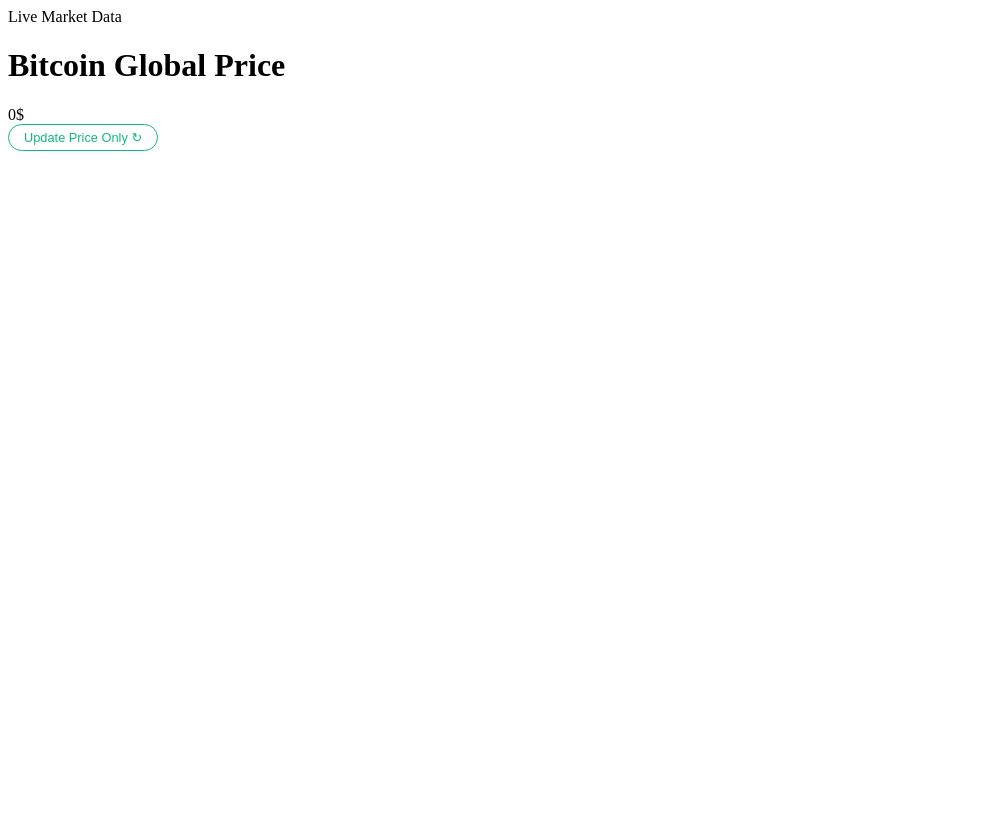
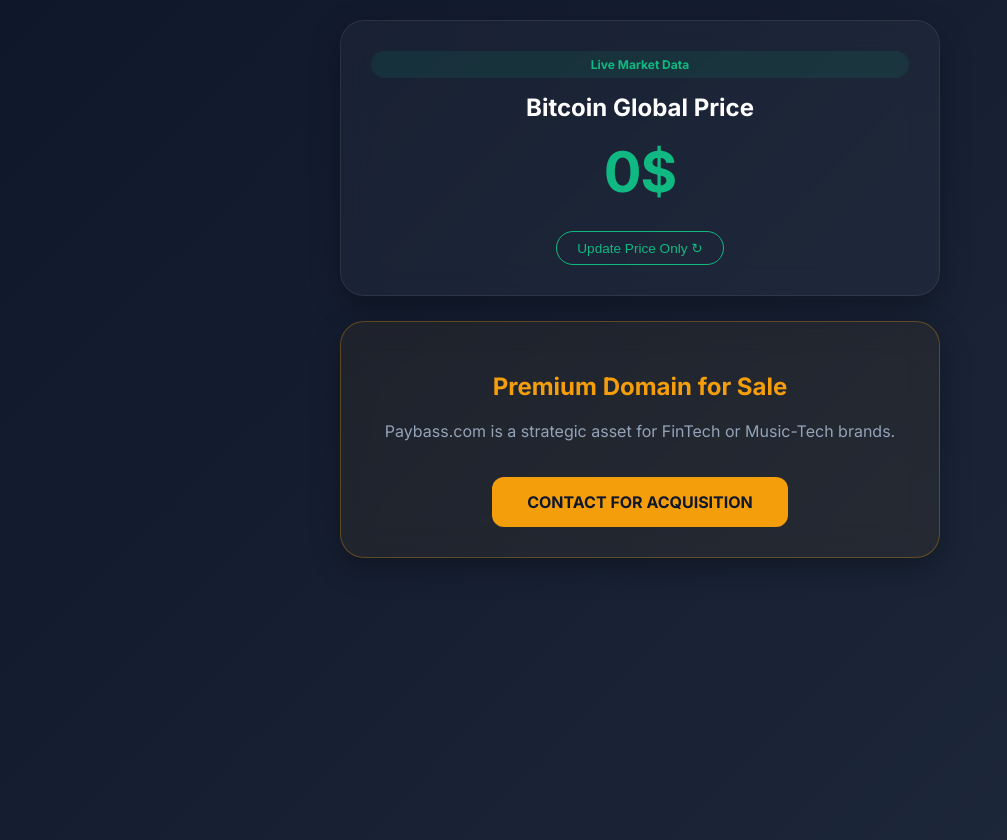
Before and after one commit to RaniaAkramm/CieloLounge, a Flask app: page / in a window 1280 px wide. Shown: the whole page, without its empty margins (0-1007 px from the left). Before the commit the page ends 151 px from the top, so only its background shows below. Run offline with Flask 3, Linux system fonts and the light colour scheme; data that the repository does not hold is empty.

Commit message:
Update index.html

```diff
--- a/templates/index.html
+++ b/templates/index.html
@@ -1,30 +1,73 @@
+<!DOCTYPE html>
+<html lang="en">
+<head>
+    <meta charset="UTF-8">
+    <meta name="viewport" content="width=device-width, initial-scale=1.0">
+    <title>Paybass | Global Dashboard</title>
+    <link href="https://fonts.googleapis.com/css2?family=Inter:wght@400;700&family=Tajawal:wght@400;700&display=swap" rel="stylesheet">
+    <style>
+        body {
+            background: linear-gradient(135deg, #0f172a 0%, #1e293b 100%);
+            color: white; font-family: 'Inter', 'Tajawal', sans-serif;
+            margin: 0; display: flex; flex-direction: column; align-items: center;
+            min-height: 100vh; padding: 20px;
+        }
+        .container { width: 100%; max-width: 600px; text-align: center; }
+        .card {
+            background: rgba(255, 255, 255, 0.03); backdrop-filter: blur(15px);
+            border-radius: 24px; padding: 30px; margin-bottom: 25px;
+            border: 1px solid rgba(255, 255, 255, 0.08); box-shadow: 0 10px 30px rgba(0,0,0,0.3);
+        }
+        .price-text {
+            font-size: 3.5rem; color: #10b981; margin: 15px 0;
+            font-weight: 800; letter-spacing: -1px;
+        }
+        .btn-update {
+            background: none; border: 1px solid #10b981; color: #10b981;
+            padding: 8px 20px; border-radius: 20px; cursor: pointer;
+            font-size: 0.85rem; transition: all 0.3s; margin-top: 10px;
+        }
+        .btn-update:hover { background: #10b981; color: #0f172a; }
+        .sale-card { border: 1px solid rgba(245, 158, 11, 0.3); background: rgba(245, 158, 11, 0.05); }
+        .btn-contact {
+            background: #f59e0b; color: #0f172a; padding: 15px 35px;
+            border-radius: 12px; text-decoration: none; font-weight: 700;
+            display: inline-block; margin-top: 20px; text-transform: uppercase;
+        }
+        .status-badge {
+            background: rgba(16, 185, 129, 0.1); color: #10b981;
+            padding: 6px 16px; border-radius: 100px; font-size: 0.75rem; font-weight: 700;
+        }
+    </style>
+</head>
+<body>
+    <div class="container">
         <div class="card">
             <div class="status-badge">Live Market Data</div>
-    <h1>Bitcoin Global Price</h1>
+            <h1 style="font-size: 1.5rem; margin-top: 15px;">Bitcoin Global Price</h1>
+            <div class="price-text" id="btc-price">{{ btc }}</div>
+            <button class="btn-update" onclick="refreshPrice()" id="refresh-btn">Update Price Only ↻</button>
+        </div>
 
-    <div class="price-text" id="btc-price">{{ btc }}</div>
-
-    <button onclick="refreshPrice()" id="refresh-btn" style="background:none; border:1px solid #10b981; color:#10b981; padding:5px 15px; border-radius:20px; cursor:pointer; font-size:0.8rem;">
-        Update Price Only ↻
-    </button>
+        <div class="card sale-card">
+            <h2 style="color: #f59e0b;">Premium Domain for Sale</h2>
+            <p style="color: #94a3b8;">Paybass.com is a strategic asset for FinTech or Music-Tech brands.</p>
+            <a href="mailto:ssess535@gmail.com?subject=Inquiry: Paybass.com Acquisition" class="btn-contact">Contact for Acquisition</a>
+        </div>
     </div>
 
     <script>
     function refreshPrice() {
         const btn = document.getElementById('refresh-btn');
         const priceText = document.getElementById('btc-price');
-
         btn.innerText = "Updating...";
-
-    // طلب السعر الجديد من السيرفر بدون تحديث الصفحة
         fetch('/get_price')
-        .then(response => response.json())
+            .then(res => res.json())
             .then(data => {
                 priceText.innerText = data.price;
                 btn.innerText = "Update Price Only ↻";
-        })
-        .catch(err => {
-            btn.innerText = "Try Again";
-        });
+            }).catch(() => { btn.innerText = "Error, try again"; });
     }
     </script>
+</body>
+</html>
```
Lines whose indentation alone changed are shown as unchanged.
